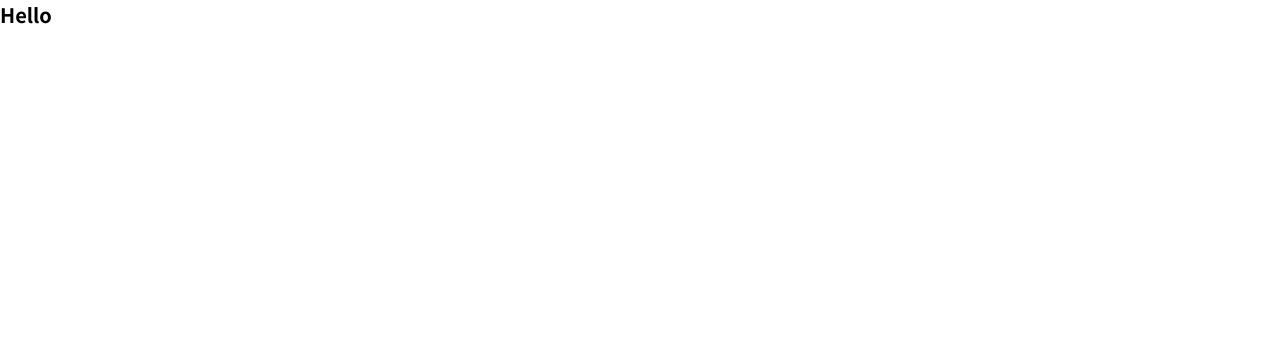
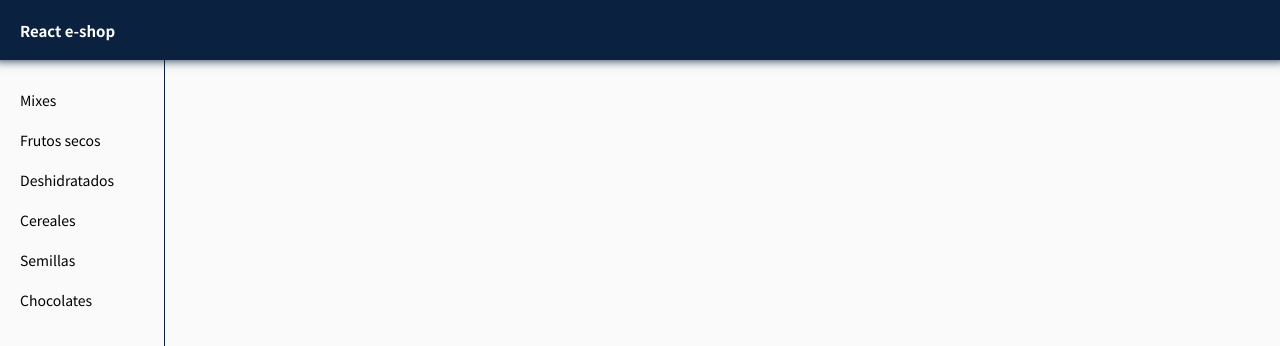
Before and after one commit to frparodi/e-shop, a React (Create React App) app: page / in a window 1280 px wide. Shown: the top 346 px of the page. Built offline with nearby package versions, Linux system fonts and the light colour scheme.

Commit message:
Basic Layout Items

```diff
--- a/src/App.js
+++ b/src/App.js
@@ -1,9 +1,9 @@
+import React from 'react';
+
+import Shop from './components/Screens/Shop/Shop';
+
 function App() {
-  return (
-    <div className="App">
-      <h1>Hello</h1>
-    </div>
-  );
+  return <Shop />;
 }
 
 export default App;
--- /dev/null
+++ b/src/components/Layout/Navbar/Navbar.js
@@ -0,0 +1,13 @@
+import React from 'react';
+
+import classes from './Navbar.module.scss';
+
+const Navbar = () => {
+  return (
+    <nav className={classes.navbar}>
+      <h1>React e-shop</h1>
+    </nav>
+  );
+};
+
+export default Navbar;
--- /dev/null
+++ b/src/components/Layout/Navbar/Navbar.module.scss
@@ -0,0 +1,16 @@
+@import '../../../styles//colors.scss';
+
+.navbar {
+  display: flex;
+  align-items: center;
+  justify-content: space-between;
+  width: 100%;
+  height: 6rem;
+  padding: 2rem;
+  background-color: $primary-color;
+  color: $white;
+  position: fixed;
+  top: 0;
+  border: 0;
+  box-shadow: 0 -6px 10px 6px $primary-color;
+}
--- /dev/null
+++ b/src/components/Layout/Sidebar/Sidebar.js
@@ -0,0 +1,21 @@
+import React from 'react';
+
+import { CATEGORIES } from '../../../constants/dummyData';
+
+import classes from './Sidebar.module.scss';
+
+const Sidebar = () => {
+  return (
+    <aside className={classes.container}>
+      <ul className={classes.list}>
+        {CATEGORIES.map((cat) => (
+          <li key={cat} className={classes['list-item']}>
+            {cat}
+          </li>
+        ))}
+      </ul>
+    </aside>
+  );
+};
+
+export default Sidebar;
--- /dev/null
+++ b/src/components/Layout/Sidebar/Sidebar.module.scss
@@ -0,0 +1,14 @@
+@import '../../../styles//colors.scss';
+
+.container {
+  border-right: 1px solid $primary-color;
+  padding: 2rem;
+
+  .list {
+    padding-right: 3rem;
+    .list-item {
+      font-size: 1.4rem;
+      padding: 1rem 0;
+    }
+  }
+}
--- /dev/null
+++ b/src/components/Screens/Shop/Shop.js
@@ -0,0 +1,19 @@
+import React from 'react';
+
+import Navbar from '../../Layout/Navbar/Navbar';
+import Sidebar from '../../Layout/Sidebar/Sidebar';
+
+import classes from './Shop.module.scss';
+
+const Shop = () => {
+  return (
+    <>
+      <Navbar />
+      <main className={classes.container}>
+        <Sidebar />
+      </main>
+    </>
+  );
+};
+
+export default Shop;
--- /dev/null
+++ b/src/components/Screens/Shop/Shop.module.scss
@@ -0,0 +1,8 @@
+@import '../../../styles/colors.scss';
+
+.container {
+  display: flex;
+  margin-top: 6rem;
+  background-color: $almost-white;
+  min-height: 100vh;
+}
--- /dev/null
+++ b/src/constants/dummyData.js
@@ -0,0 +1,8 @@
+export const CATEGORIES = [
+  'Mixes',
+  'Frutos secos',
+  'Deshidratados',
+  'Cereales',
+  'Semillas',
+  'Chocolates',
+];
--- /dev/null
+++ b/src/styles/colors.scss
@@ -0,0 +1,13 @@
+$white: #fff;
+$almost-white: #fafafa;
+$light-gray: #999;
+$gray: #555;
+$dark-gray: #333;
+$black: #000;
+
+$primary-color: #0a2240;
+
+$green: #4dc084;
+$cyan: #15c0f2;
+$red: #e84855;
+$yellow: #efcb68;
```
